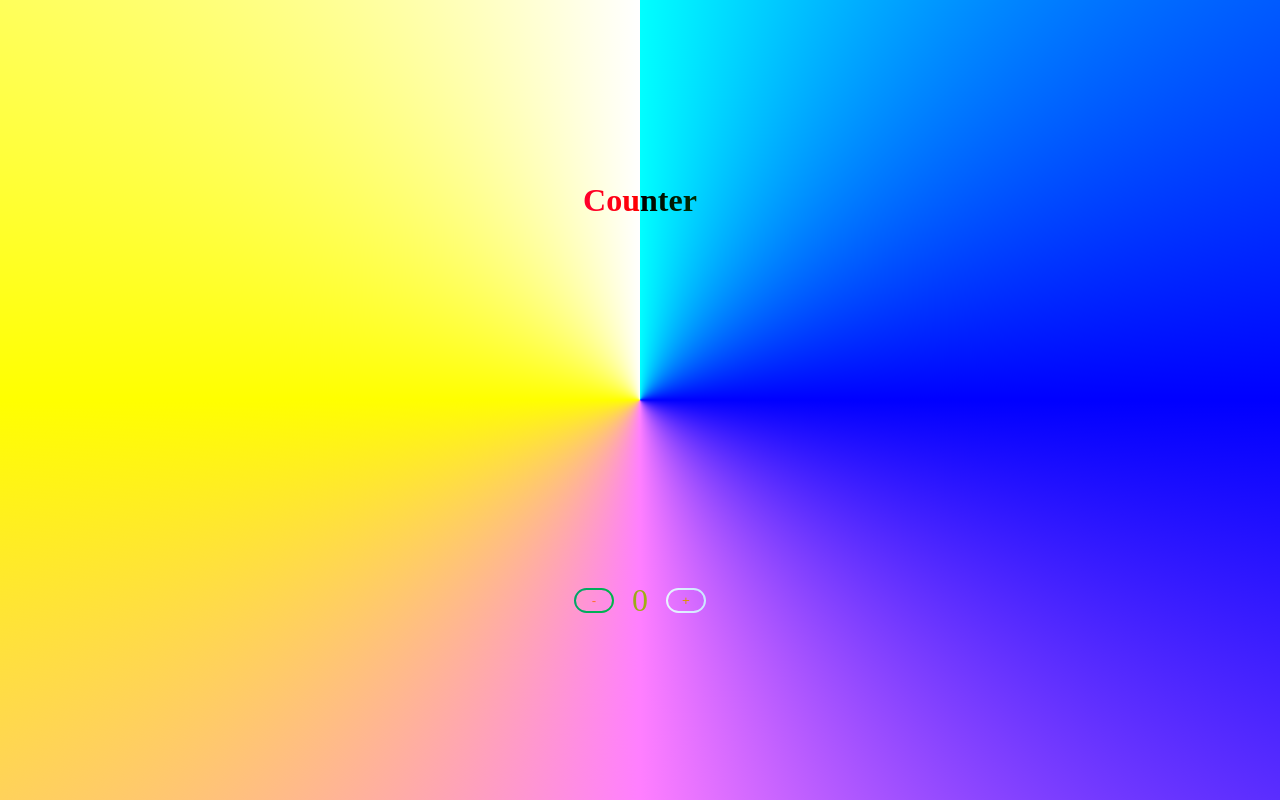
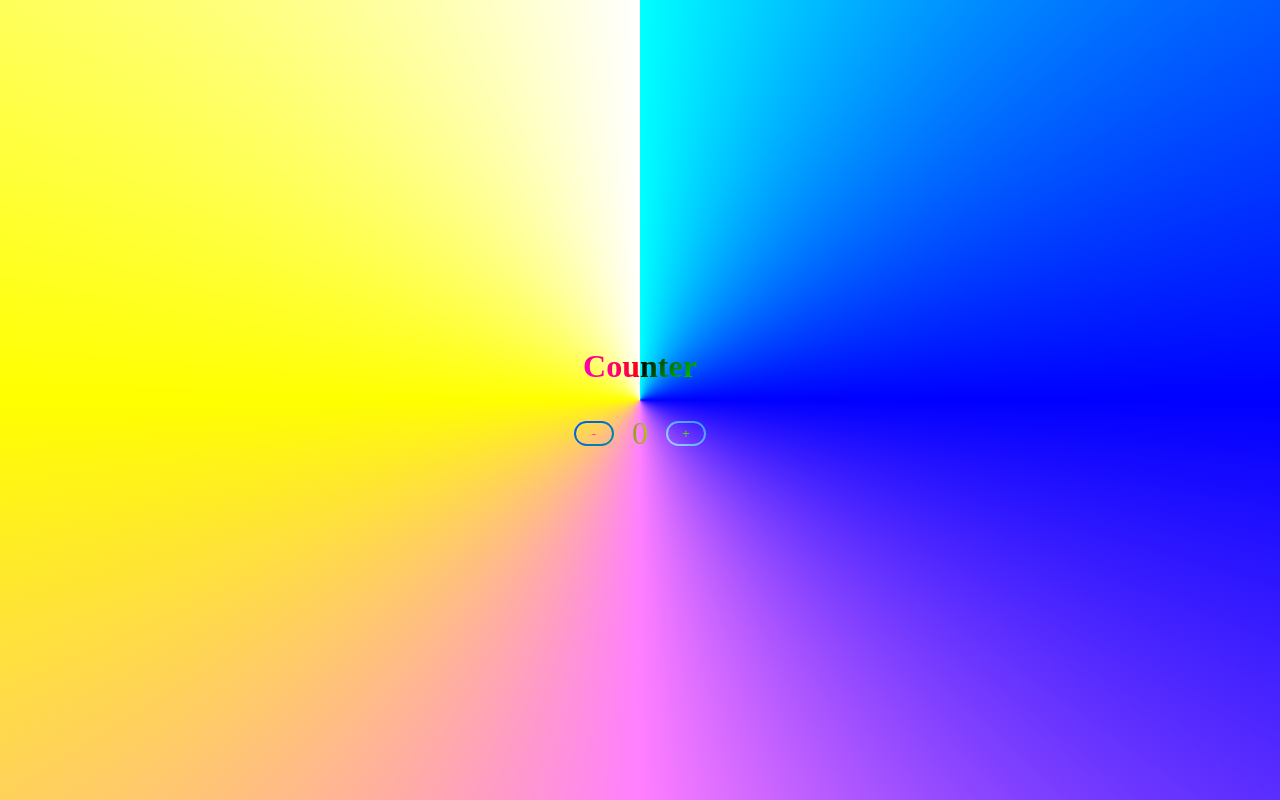
Before and after one commit to fidashn/react-hooks, a React (Create React App) app: page / in a window 1280 px wide. Built offline with nearby package versions, Linux system fonts and the light colour scheme.

Commit message:
changed the gap size between the title & the counter

```diff
--- a/src/App.css
+++ b/src/App.css
@@ -8,7 +8,7 @@
 .home-container{
 display: flex;
 flex-direction: column;
-justify-content: space-around;
+justify-content: center;
 align-items: center;
 background-image:  conic-gradient(red, yellow, green, blue, black);
 height: 100vh;
@@ -18,6 +18,7 @@ height: 100vh;
   color: rgb(0, 255, 255);
   mix-blend-mode:difference;
   background-color: transparent;
+  margin-bottom: 30px;
 }
 
 .counter{
```
